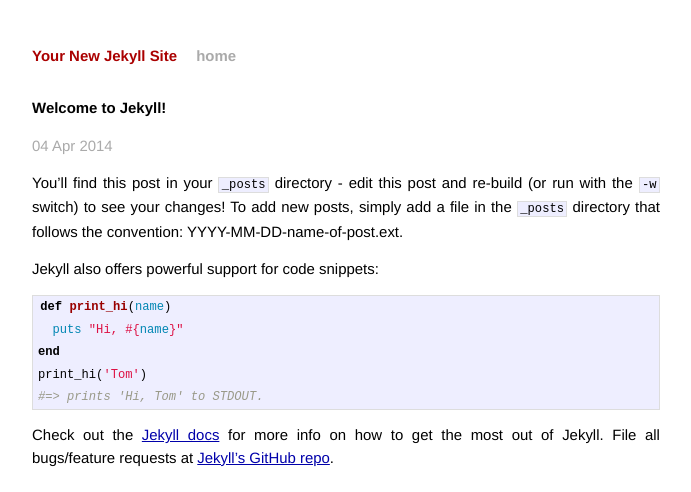
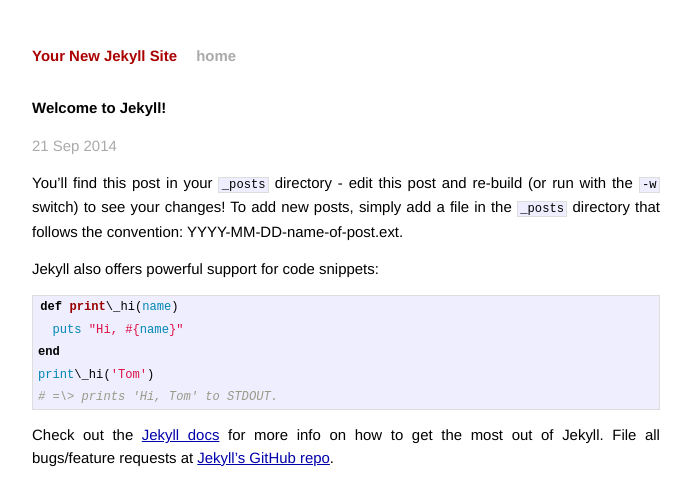
Before and after one commit to sclaren/sclaren.github.io, a Jekyll site: the page built from _posts/2014-04-04-welcome-to-jekyll.markdown, in a window 1280 px wide. Shown: the top 492 px of the page, without its empty margins (294-985 px from the left). Built offline with Jekyll 4.4.1, drawn with Linux system fonts in a browser that asks for light colours; Markdown is read by kramdown in place of the engine named in the settings; some of the changed lines change nothing that is shown.

Commit message:
test post

```diff
--- a/_posts/2014-04-04-welcome-to-jekyll.markdown
+++ b/_posts/2014-04-04-welcome-to-jekyll.markdown
@@ -1,7 +1,7 @@
 ---
 layout: post
 title:  "Welcome to Jekyll!"
-date:   2014-04-04 11:54:54
+date:   2014-09-21 11:54:54
 categories: jekyll update
 ---
 
@@ -11,14 +11,14 @@
 Jekyll also offers powerful support for code snippets:
 
 {% highlight ruby %}
-def print_hi(name)
+def print\_hi(name)
   puts "Hi, #{name}"
 end
-print_hi('Tom')
-#=> prints 'Hi, Tom' to STDOUT.
+print\_hi('Tom')
+# =\> prints 'Hi, Tom' to STDOUT.
 {% endhighlight %}
 
-Check out the [Jekyll docs][jekyll] for more info on how to get the most out of Jekyll. File all bugs/feature requests at [Jekyll's GitHub repo][jekyll-gh].
+Check out the [Jekyll docs][1] for more info on how to get the most out of Jekyll. File all bugs/feature requests at [Jekyll's GitHub repo][2].
 
-[jekyll-gh]: https://github.com/mojombo/jekyll
-[jekyll]:    http://jekyllrb.com
+[1]:	http://jekyllrb.com
+[2]:	https://github.com/mojombo/jekyll
```
